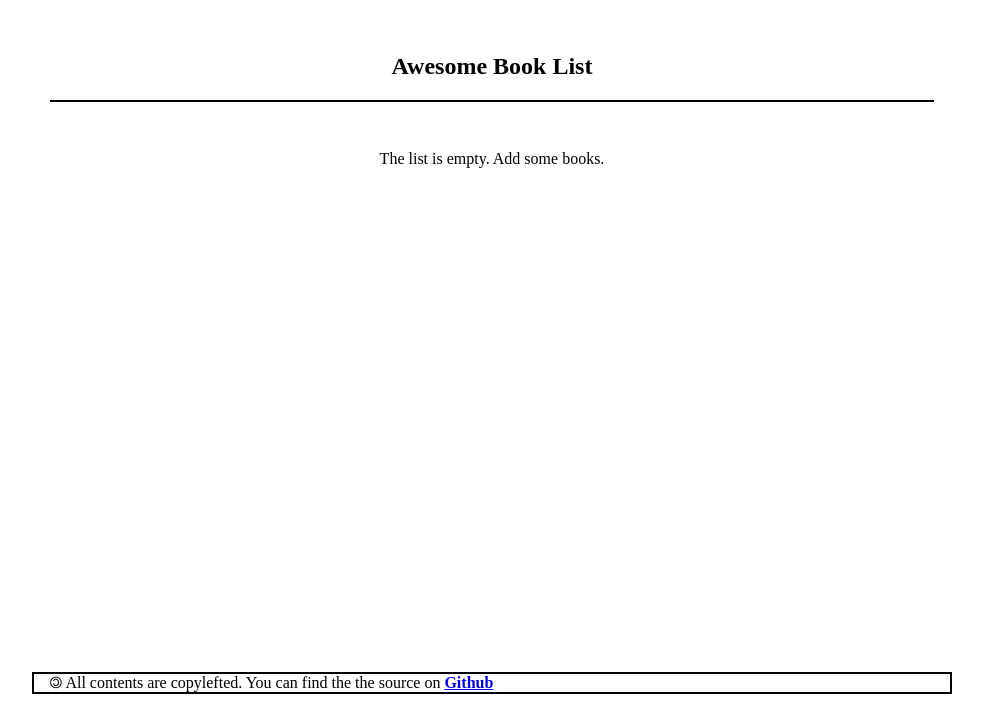
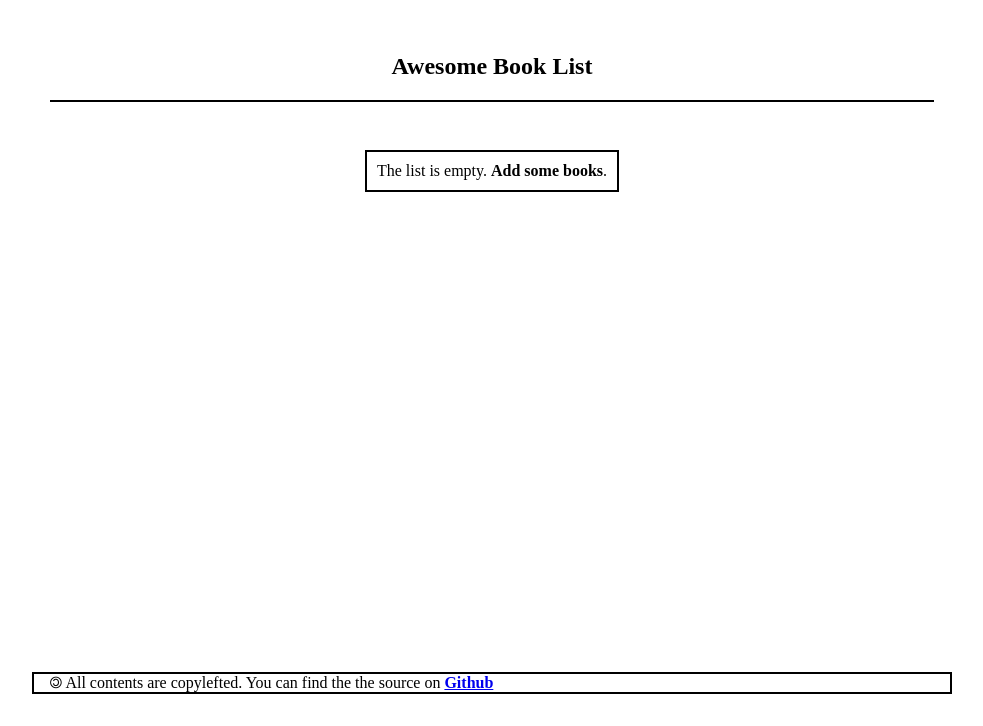
Before and after one commit to portfolio-roy/awesome-books-basic-utsargo-tanveer, a website: page index.html in a window 1280 px wide. Shown: the part 74-800 px from the top of the page, without its empty margins (148-1131 px from the left). Drawn offline with Linux system fonts and the light colour scheme.

Commit message:
Change style of empty-message

```diff
--- a/index.css
+++ b/index.css
@@ -137,6 +137,13 @@ button {
   margin-bottom: 10px;
 }
 
+#empty-message {
+  padding: 10px;
+  color: black;
+  border: 2px solid black;
+  margin-bottom: 10px;
+}
+
 @media screen and (min-width: 960px) {
   .container {
     width: 70%;
--- a/index.html
+++ b/index.html
@@ -26,7 +26,7 @@
       <div class="content" id="list">
       <h2>Awesome Book List</h2>
       <table id="book-list"></table>
-      <p id="empty-message">The list is empty. <a onclick="showSec('form')">Add some books</a>.</p>
+      <p id="empty-message">The list is empty. <strong><a onclick="showSec('form')">Add some books</a></strong>.</p>
   </div>
     <div class="content d-none" id="add-book">
     <h2>Add a book</h2>
```
